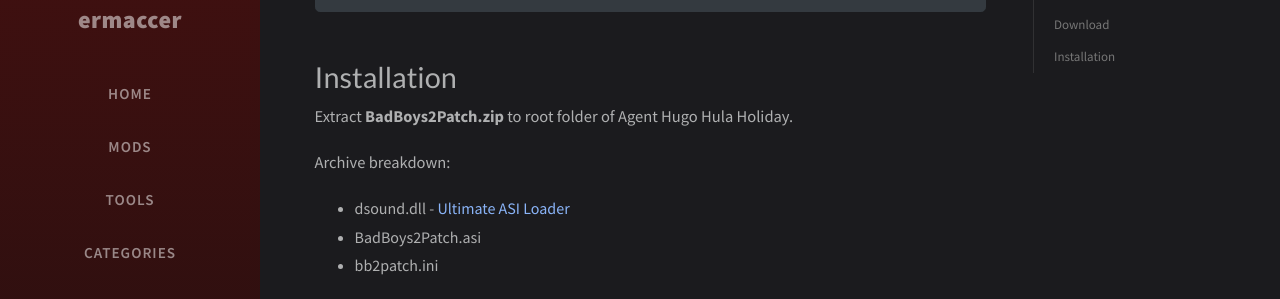
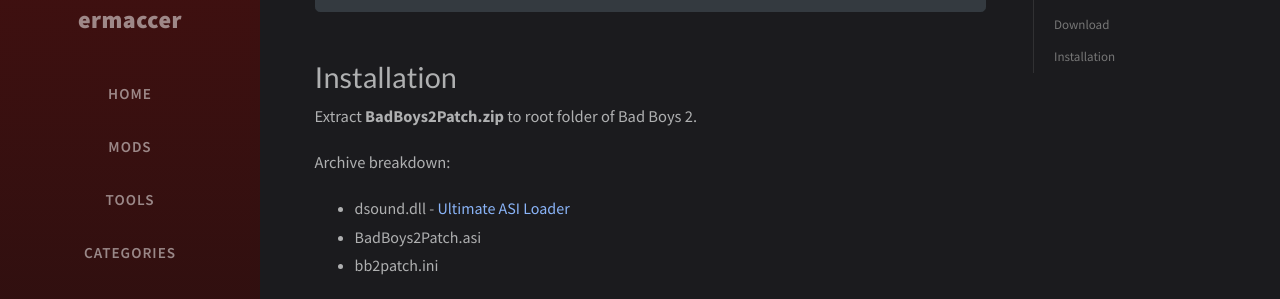
Before and after one commit to ermaccer/ermaccer.github.io, a Jekyll site: the page built from _posts/plugins/2024-11-21-badboys2patch.md, in a window 1280 px wide and 900 px high, scrolled down 2121 px. Shown: the part 154-453 px from the top of the window. Built offline with Jekyll 4.4.1, drawn with Linux system fonts in a browser that asks for light colours; nearby versions of some CDN libraries; comment, search, counter and statistics services are not loaded.

Commit message:
Update 2024-11-21-badboys2patch.md

```diff
--- a/_posts/plugins/2024-11-21-badboys2patch.md
+++ b/_posts/plugins/2024-11-21-badboys2patch.md
@@ -48,7 +48,7 @@ Source
 
 # Installation
 
-Extract **BadBoys2Patch.zip** to root folder of Agent Hugo Hula Holiday.
+Extract **BadBoys2Patch.zip** to root folder of Bad Boys 2.
 
 Archive breakdown:
 
```
